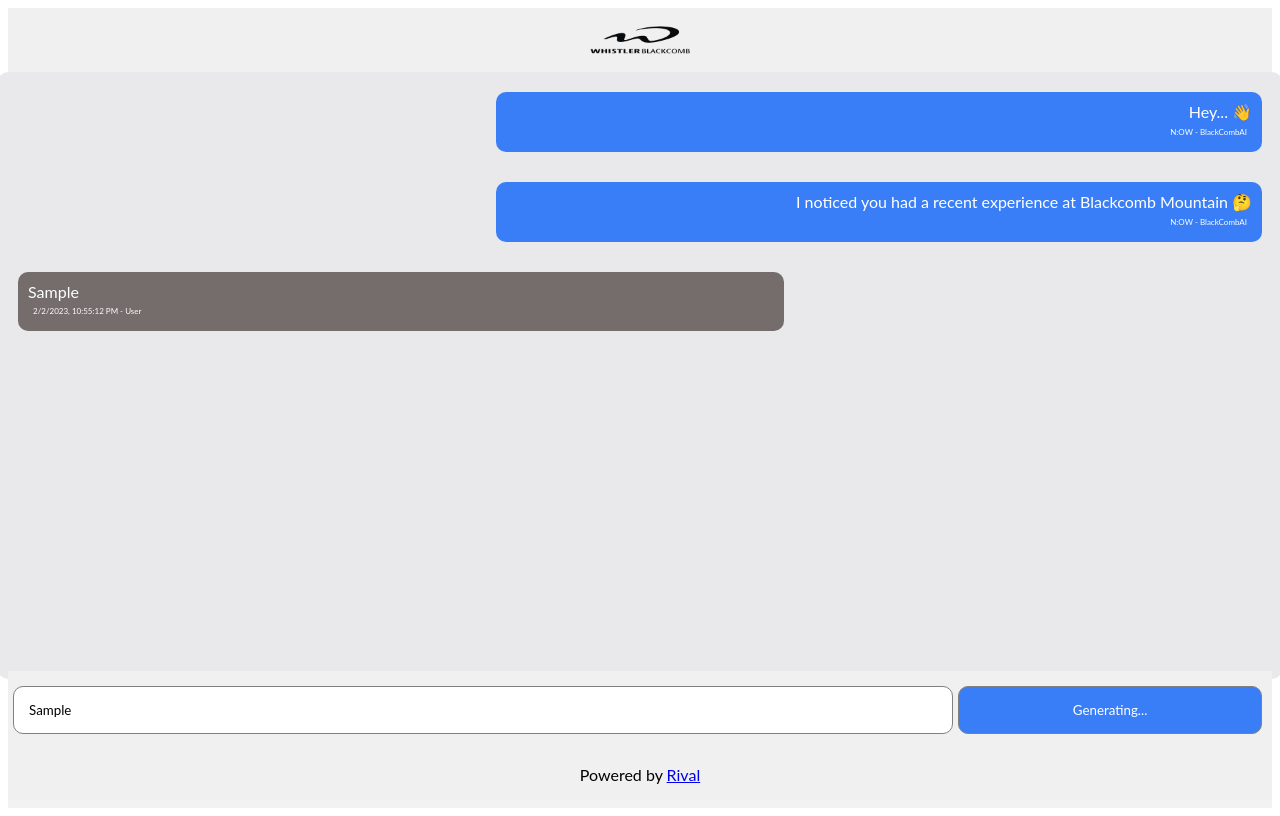
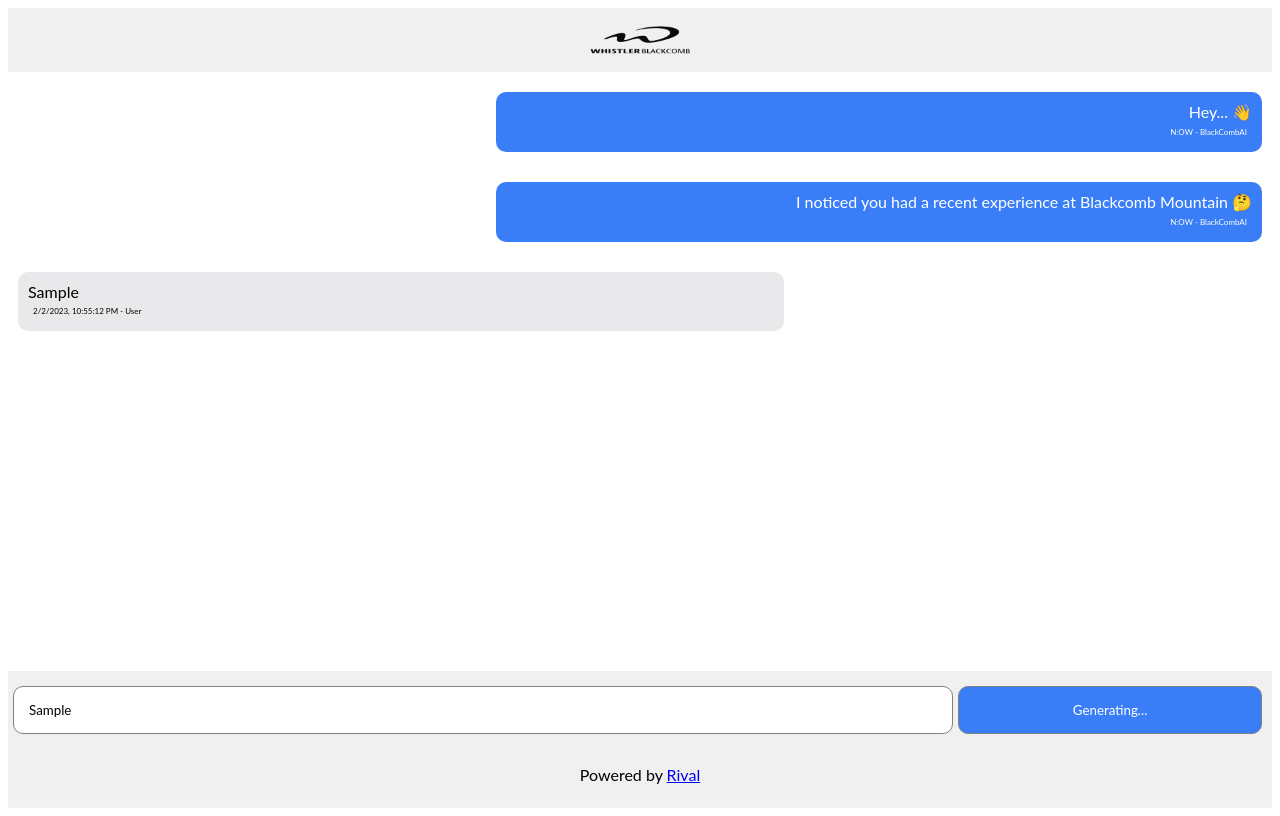
Before and after one commit to Ollstar/RivalGPT, a Next.js app: page / in a window 1280 px wide. Both pictures are taken after typing "Sample" into the empty fields and a click on the button "Submit". Built offline with nearby package versions, Linux system fonts and the light colour scheme; no server answers.

Commit message:
left color swap

```diff
--- a/pages/index.js
+++ b/pages/index.js
@@ -103,7 +103,7 @@
             <div>
               <div className={hybrid.author === "User" ? styles.animalLeft : styles.animalRight}>
                 {hybrid.text}
-                <div className={styles.subtext}>
+                <div className={hybrid.author === "User" ? styles.subtextLeft : styles.subtext}>
                   {hybrid.timestamp} - {hybrid.author}
                 </div>
               </div>
--- a/pages/index.module.css
+++ b/pages/index.module.css
@@ -34,7 +34,7 @@
   flex-direction: column;
   overflow-y: scroll;
   padding: 10px;
-  background-color: #E9E9EB;
+  background-color: white;
   border-radius: 10px;
 
 }
@@ -95,12 +95,12 @@
 
 .animalLeft {
   text-align: left;
-  background-color: rgb(117, 108, 108);
+  background-color:#E9E9EB;
   border-radius: 10px;
   padding: 10px;
   float: left;
   width: 60%;
-  color: white;
+  color: black;
   font-family: "lato", sans-serif;
 
 }
@@ -131,6 +131,13 @@
   font-family: "lato", sans-serif;
 
 }
+.subtextLeft {
+  font-size: 8px;
+  padding: 5px;
+  color: black;
+  font-family: "lato", sans-serif;
+
+}
 
 .footer {
   display: flex;
```
